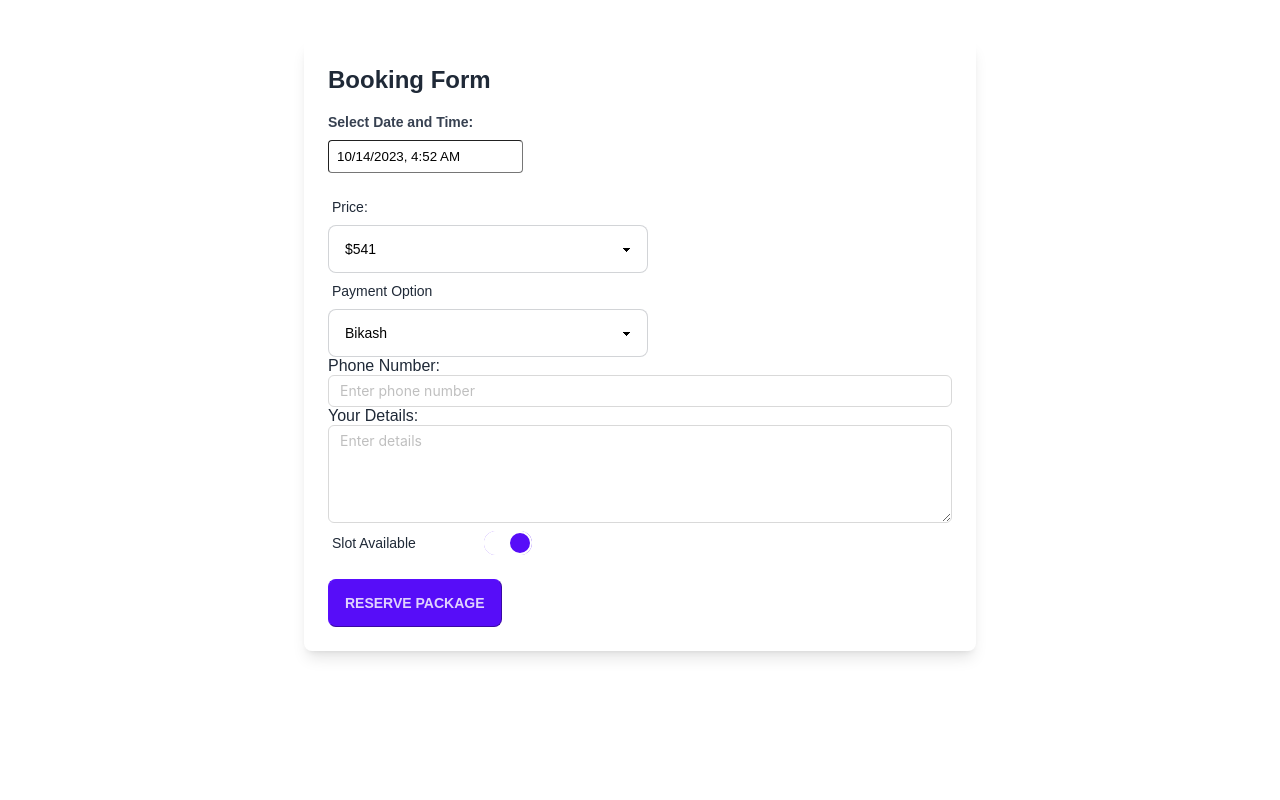
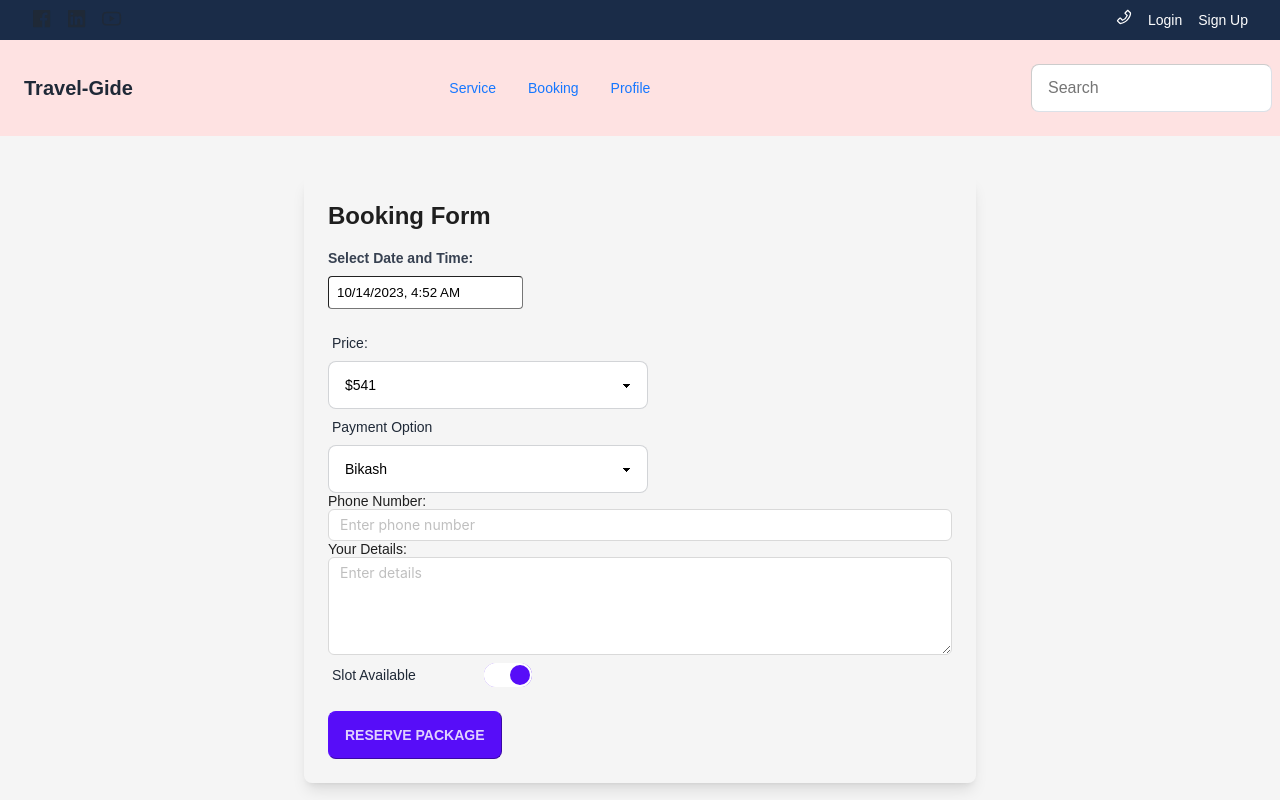
Before and after one commit to nazmu957/travel-gide, a Next.js app: page /booking in a window 1280 px wide. Shown: the top 800 px of the page. Built offline with nearby package versions, Linux system fonts and the light colour scheme; no server answers.

Commit message:
deployment test on vercel done

```diff
--- a/src/components/Layouts/RootLayout.js
+++ b/src/components/Layouts/RootLayout.js
@@ -141,6 +141,10 @@ const RootLayout = ({ children }) => {
             <li>
               <Link href={"/booking"}>Booking</Link>
             </li>
+
+            <li>
+              <Link href={"/user"}>Profile</Link>
+            </li>
           </ul>
         </div>
         <div className="navbar-end">
--- a/src/pages/booking.js
+++ b/src/pages/booking.js
@@ -3,6 +3,7 @@ import DatePicker from "react-datepicker";
 import "react-datepicker/dist/react-datepicker.css";
 import { UserOutlined } from "@ant-design/icons";
 import { Input } from "antd";
+import RootLayout from "@/components/Layouts/RootLayout";
 const { TextArea } = Input;
 
 const BookingPage = () => {
@@ -143,3 +144,7 @@ const BookingPage = () => {
 };
 
 export default BookingPage;
+
+BookingPage.getLayout = function getLayout(page) {
+  return <RootLayout>{page}</RootLayout>;
+};
```
